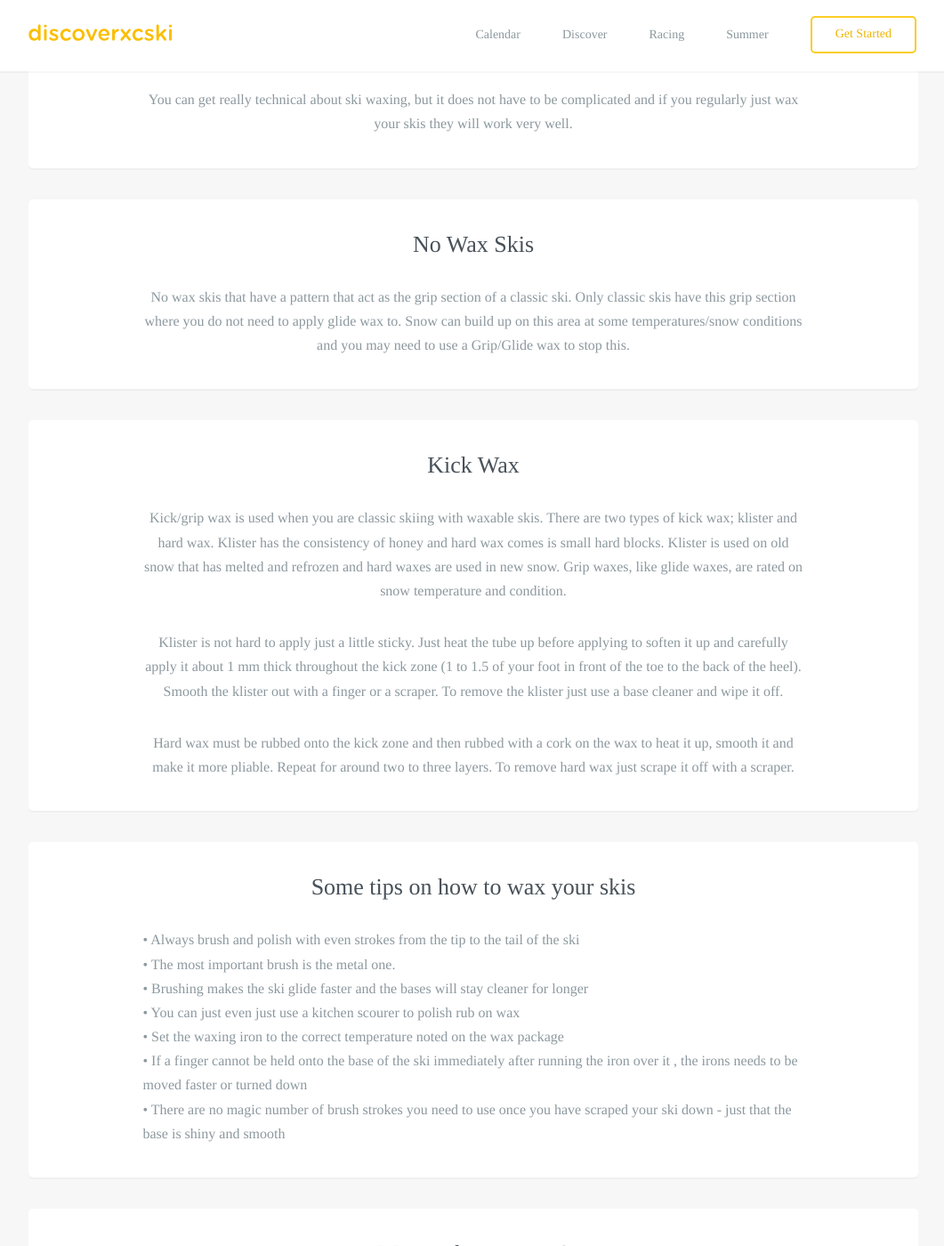
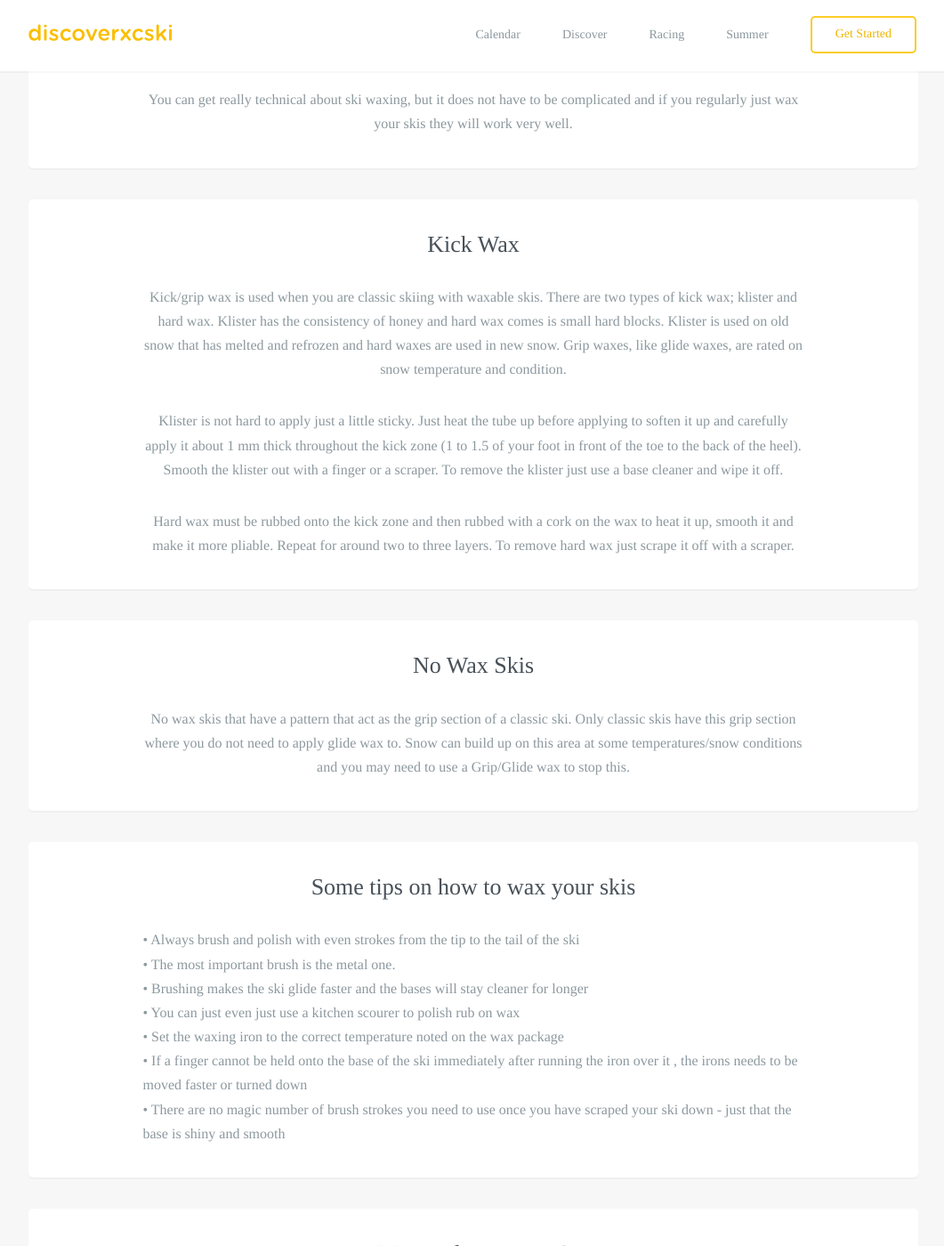
Before and after one commit to robcatto/robcatto.github.io, a Jekyll site: the page built from get-started/waxing/index.html, in a window 1280 px wide and 1400 px high, scrolled down 2021 px. Shown: the whole window at 89% size, without its empty margins (108-1169 px from the left). Built offline with Jekyll 4.4.1, drawn with Linux system fonts in a browser that asks for light colours; some web fonts are replaced; Markdown is read by kramdown in place of the engine named in the settings; part of the change alters nothing that is shown.

Commit message:
Update index.html

```diff
--- a/get-started/waxing/index.html
+++ b/get-started/waxing/index.html
@@ -69,12 +69,7 @@ layout: default
 
                 </section>
 
-                             <section class="mobile_section">
-                    <h3>No Wax Skis</h3>
-                    <p>No wax skis that have a pattern that act as the grip section of a classic ski.  Only classic skis have this grip section where you do not need to apply glide wax to.  Snow can build up on this area at some temperatures/snow conditions and you may need to use a Grip/Glide wax to stop this.
 
-                     </p>
-                 </section>
 
 
                    <section class="mobile_section">
@@ -84,6 +79,13 @@ layout: default
                         <p>Hard wax must be rubbed onto the kick zone and then rubbed with a cork on the wax to heat it up, smooth it and make it more pliable.  Repeat for around two to three layers.  To remove hard wax just scrape it off with a scraper.
                      </p>
                      </section>
+
+                      <section class="mobile_section">
+                    <h3>No Wax Skis</h3>
+                    <p>No wax skis that have a pattern that act as the grip section of a classic ski.  Only classic skis have this grip section where you do not need to apply glide wax to.  Snow can build up on this area at some temperatures/snow conditions and you may need to use a Grip/Glide wax to stop this.
+
+                     </p>
+                 </section>
 
 
                  <section class="mobile_section">
```
